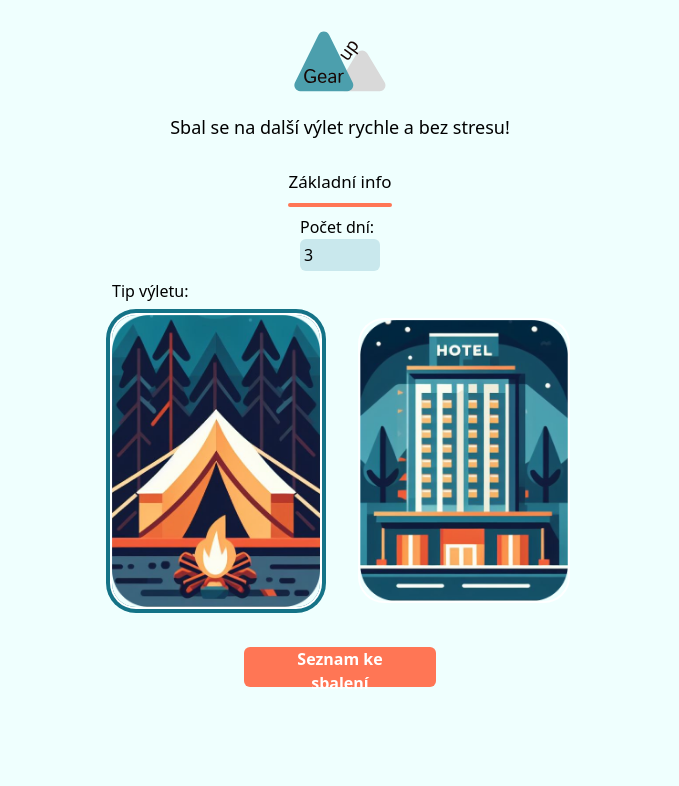
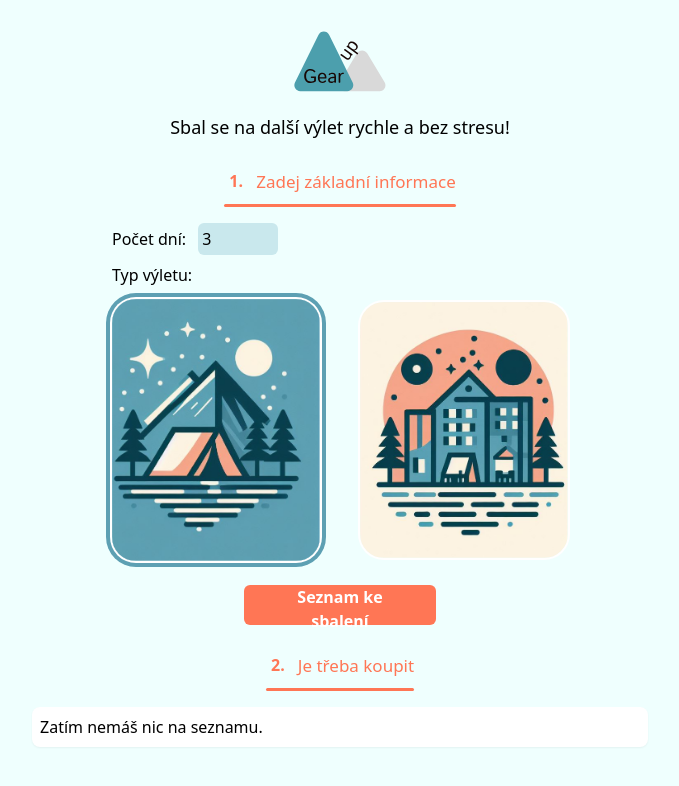
Before and after one commit to EvaMach/gear-up, a React (Vite) app in the folder frontend/: page / in a window 1280 px wide. Shown: the top 786 px of the page, without its empty margins (300-979 px from the left). Built offline with nearby package versions, Linux system fonts and the light colour scheme; data requests are answered from the project's data file.

Commit message:
add shopping section and edit styles

```diff
--- a/frontend/src/components/FormSectionHead/index.tsx
+++ b/frontend/src/components/FormSectionHead/index.tsx
@@ -1,14 +1,18 @@
 interface Props {
   title: string;
+  count: number;
 }
 
-const FormSectionHead = ({ title }: Props): JSX.Element => (
-  <div className="flex justify-center">
+const FormSectionHead = ({ count, title }: Props): JSX.Element => (
+  <div className="flex justify-center mb-2">
     <div
       className="flex gap-2 after:bg-primary
-  after:h-1 after after:absolute relative after:w-full after:bottom-0 pb-3 after:rounded-sm my-2"
+  after:h-[2.5px] after:absolute relative after:w-full after:bottom-0 pb-3 after:rounded-sm my-2"
     >
-      <h2>{title}</h2>
+      <span className=" text-primary font-semibold aspect-square rounded-full w-6 text-center">
+        {count}.
+      </span>
+      <h2 className="text-primary">{title}</h2>
     </div>
   </div>
 );
--- a/frontend/src/components/GearListForm/index.tsx
+++ b/frontend/src/components/GearListForm/index.tsx
@@ -125,17 +125,23 @@ const GearListForm = (): JSX.Element => {
   if (gearList.data) {
     return (
       <>
-        <TripDetailsForm
-          tripDetails={tripDetails}
-          onChangeDetails={(): void => setListVisible(false)}
-          onSubmitDetails={handleSubmitDetails}
-        />
+        <div className="flex flex-col items-center">
+          <TripDetailsForm
+            tripDetails={tripDetails}
+            onChangeDetails={(): void => setListVisible(false)}
+            onSubmitDetails={handleSubmitDetails}
+          />
+          <FormSectionHead count={2} title="Je třeba koupit" />
+          <div className="shadow-sm rounded-lg p-2 bg-white mb-2 w-1/2">
+            Zatím nemáš nic na seznamu.
+          </div>
+        </div>
         <form className="flex flex-col gap-2">
           {listVisible && (
             <div className="flex flex-col gap-2 lg:flex-row">
               {filteredGear.map((data, index) => (
                 <div className="flex flex-col gap-2" key={index}>
-                  <FormSectionHead title={data.group} />
+                  <h3 className="font-medium">{data.group}</h3>
                   {data.items.map((dataItem) => (
                     <ListItem
                       key={dataItem.name}
--- a/frontend/src/components/ListItem/index.tsx
+++ b/frontend/src/components/ListItem/index.tsx
@@ -51,8 +51,7 @@ const ListItem = ({ group, name, count, onRemove }: Props): JSX.Element => {
       <button
         type="button"
         onClick={(): void => setChecked(!checked)}
-        // style={{ minWidth: '20rem' }}
-        className={`flex lg:h-10 justify-between items-center w-1/2 p-1 h-9 rounded px-2
+        className={`flex lg:h-10 min-w-5 justify-between items-center w-1/2 p-1 h-9 rounded px-2
         ${checked ? 'bg-success' : 'bg-blueLight'}`}
       >
         <div className="text-left w-10/12 mr-1">
--- a/frontend/src/components/TripDetailsForm/index.tsx
+++ b/frontend/src/components/TripDetailsForm/index.tsx
@@ -34,15 +34,19 @@ const TripDetailsForm = ({
     setStep('empty');
     onChangeDetails();
   };
+
   const tripTypeLabel = getValues('type') === 'tent' ? 'Pod stanem' : 'Hotel';
 
   return (
     <>
-      <FormSectionHead title="Základní info" />
+      <FormSectionHead count={1} title="Zadej základní informace  " />
       {step === 'empty' ? (
-        <form onSubmit={handleSubmit(onSubmit)}>
-          <div className="flex flex-col justify-center sm:items-center gap-2 mb-2">
-            <label className="flex flex-col">
+        <form
+          className="flex flex-col justify-center sm:items-center gap-2 mb-2"
+          onSubmit={handleSubmit(onSubmit)}
+        >
+          <div className="flex flex-col gap-2">
+            <label className="flex gap-3 items-center font-medium">
               Počet dní:
               <input
                 defaultValue={3}
@@ -52,8 +56,8 @@ const TripDetailsForm = ({
                 {...register('stayLength', { required: true })}
               />
             </label>
-            <label className="flex flex-col">
-              <div className="mb-3">Tip výletu:</div>
+            <label className="flex flex-col font-medium">
+              <div className="mb-3">Typ výletu:</div>
               <div className="flex items-center gap-10">
                 <label htmlFor="tent">
                   <input
@@ -90,7 +94,7 @@ const TripDetailsForm = ({
           </div>
           <div className="flex justify-center">
             <button
-              className="h-10 px-6 mt-8 font-semibold w-48 rounded-md bg-primary text-white my-3"
+              className="h-10 px-6 mt-4 font-semibold w-48 rounded-md bg-primary text-white my-3"
               type="submit"
             >
               Seznam ke sbalení
@@ -98,7 +102,7 @@ const TripDetailsForm = ({
           </div>
         </form>
       ) : (
-        <div className="relative shadow-sm rounded-lg p-2 bg-white my-2">
+        <div className="relative shadow-sm rounded-lg p-2 bg-white mb-2 w-1/2">
           <button
             onClick={changeDetails}
             className="absolute right-2 text-primary font-medium bg-primary/30 rounded-md p-1"
--- a/frontend/tailwind.config.js
+++ b/frontend/tailwind.config.js
@@ -8,14 +8,17 @@ export default {
     extend: {
       colors: {
         primary: '#FF7655',
-        accent: '#147387',
+        accent: '#5da0b3',
         blueLight: '#4c9fad66',
         bgColor: '#EFFFFE',
         bgDark: "#d1eceb",
         textColor: '#0C1639',
         inputBg: '#c9e8ed',
         success: '#58bf9866',
-      }
+      },
+      minWidth: {
+        '5': '5rem',
+      },
     },
   },
   plugins: [],
```
Also changed, not shown: frontend/src/components/TripDetailsForm/img/hotel.jpg, frontend/src/components/TripDetailsForm/img/tent.jpg.
